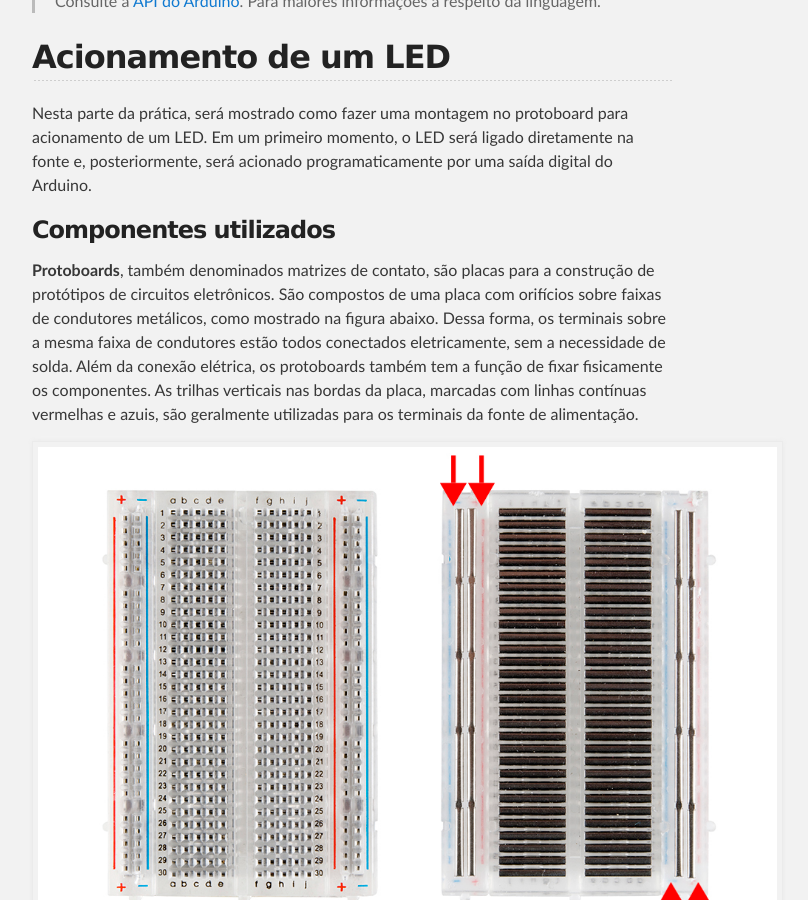
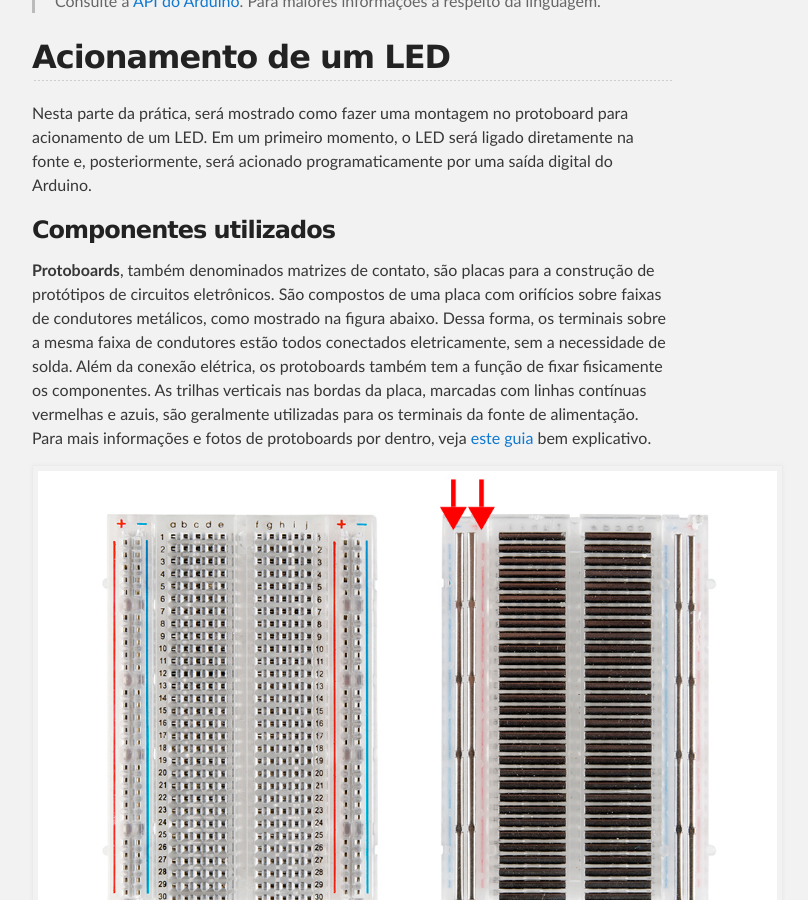
Before and after one commit to dimasad/ema248, a Jekyll site: the page built from pratica1.md, in a window 1280 px wide and 900 px high, scrolled down 5199 px. Shown: the whole window, without its empty margins (288-1096 px from the left). Built offline with Jekyll 4.4.1, drawn with Linux system fonts in a browser that asks for light colours; formulas are drawn with MathJax 3.

Commit message:
Adicionei guia protoboards.

```diff
--- a/pratica1.md
+++ b/pratica1.md
@@ -218,7 +218,9 @@ Além da conexão elétrica, os protoboards também tem a função de fixar
 fisicamente os componentes.
 As trilhas verticais nas bordas da placa, marcadas com linhas contínuas
 vermelhas e azuis, são geralmente utilizadas para os terminais da fonte de
-alimentação.
+alimentação. Para mais informações e fotos de protoboards por dentro,
+veja [este guia](https://portal.vidadesilicio.com.br/protoboard/) bem
+explicativo.
 
 {%
    include figure.html
```
